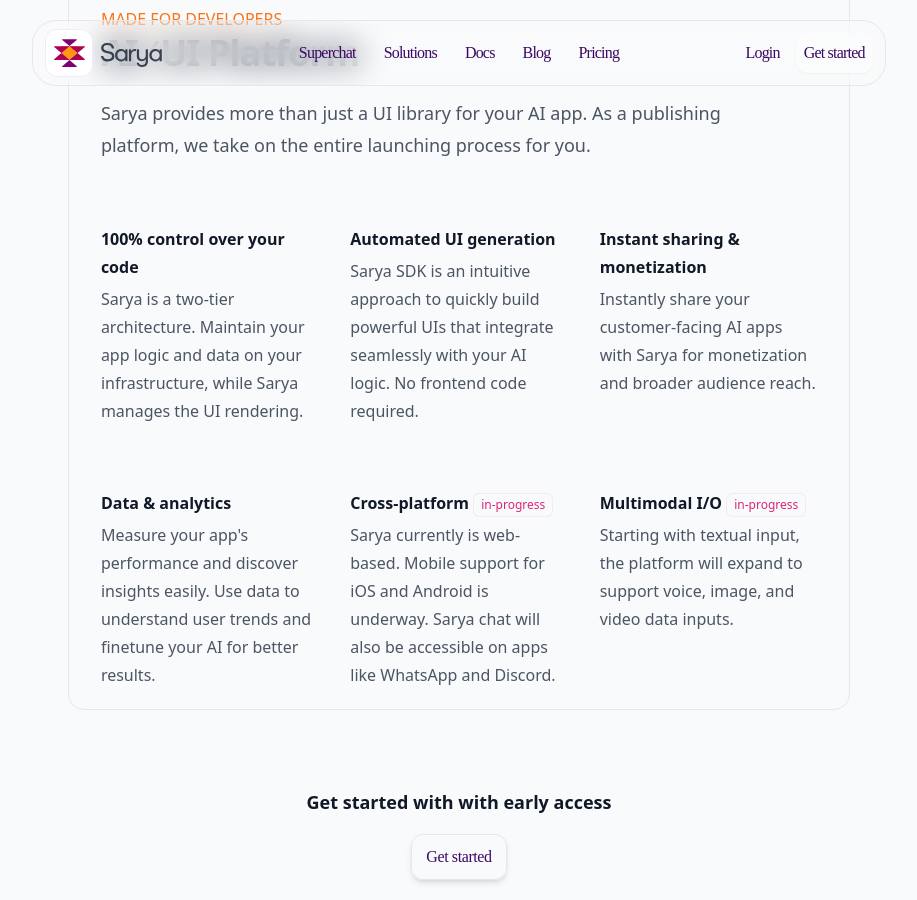
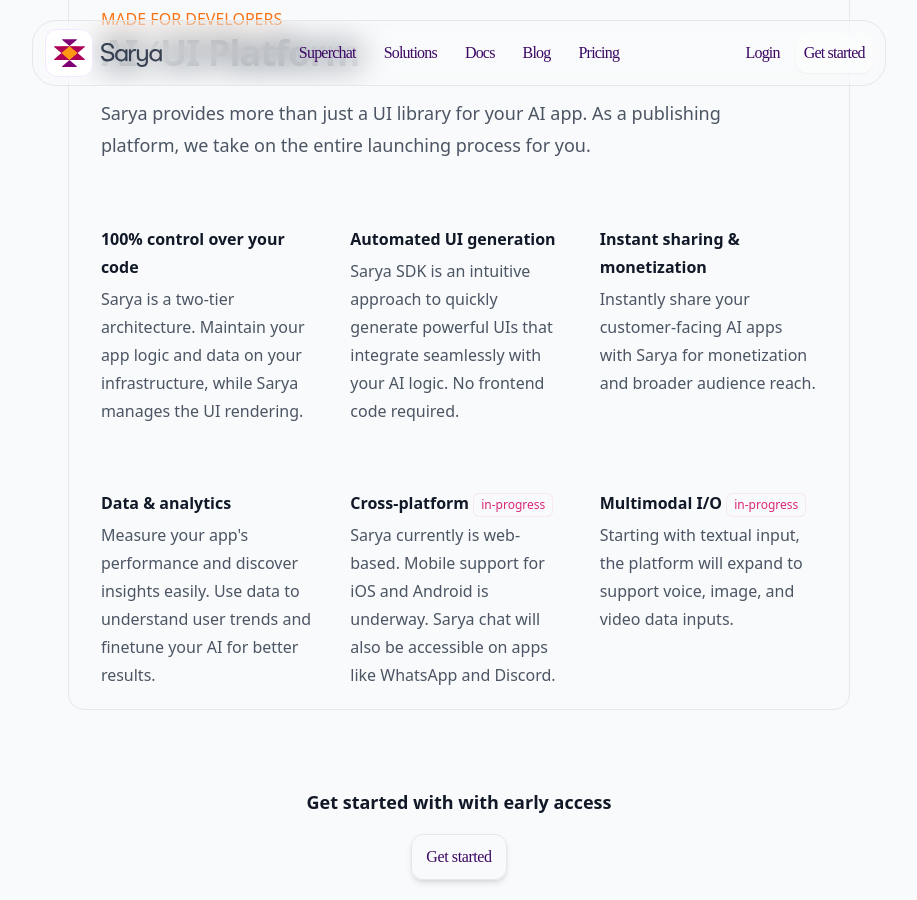
Before and after one commit to Cycls/cycls.github.io, a Jekyll site: the page built from index.html, in a window 1280 px wide and 900 px high, scrolled down 2340 px. Shown: the whole window, without its empty margins (181-1098 px from the left). Built offline with Jekyll 4.4.1, drawn with Linux system fonts in a browser that asks for light colours; nearby versions of some CDN libraries; some web fonts are replaced; a script that is not in the unit is left out.

Commit message:
Update index.html

```diff
--- a/index.html
+++ b/index.html
@@ -132,7 +132,7 @@
         </div>
         <div>
           <dt class="font-semibold text-gray-900">Automated UI generation</dt>
-          <dd class="mt-1 text-gray-600">Sarya SDK is an intuitive approach to quickly build powerful UIs that integrate seamlessly with your AI logic. No frontend code required.</dd>
+          <dd class="mt-1 text-gray-600">Sarya SDK is an intuitive approach to quickly generate powerful UIs that integrate seamlessly with your AI logic. No frontend code required.</dd>
         </div>
         <div>
           <dt class="font-semibold text-gray-900">Instant sharing & monetization</dt>
```
